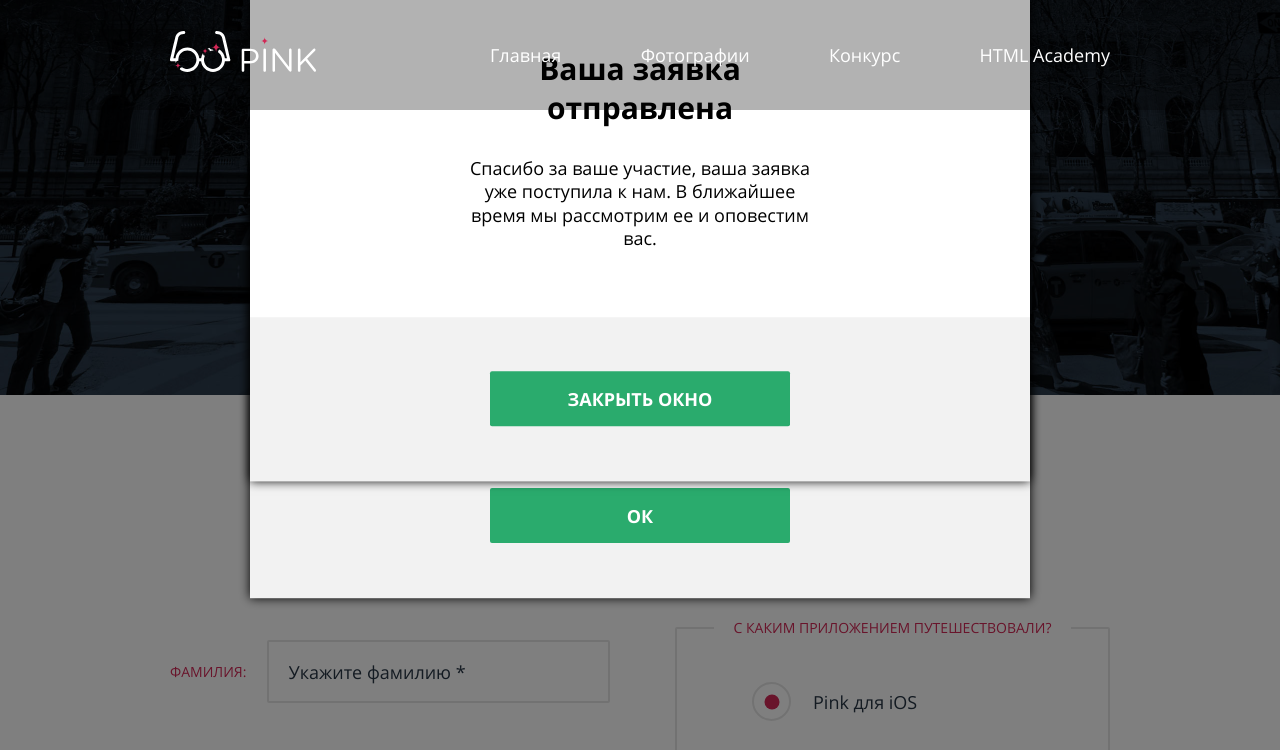
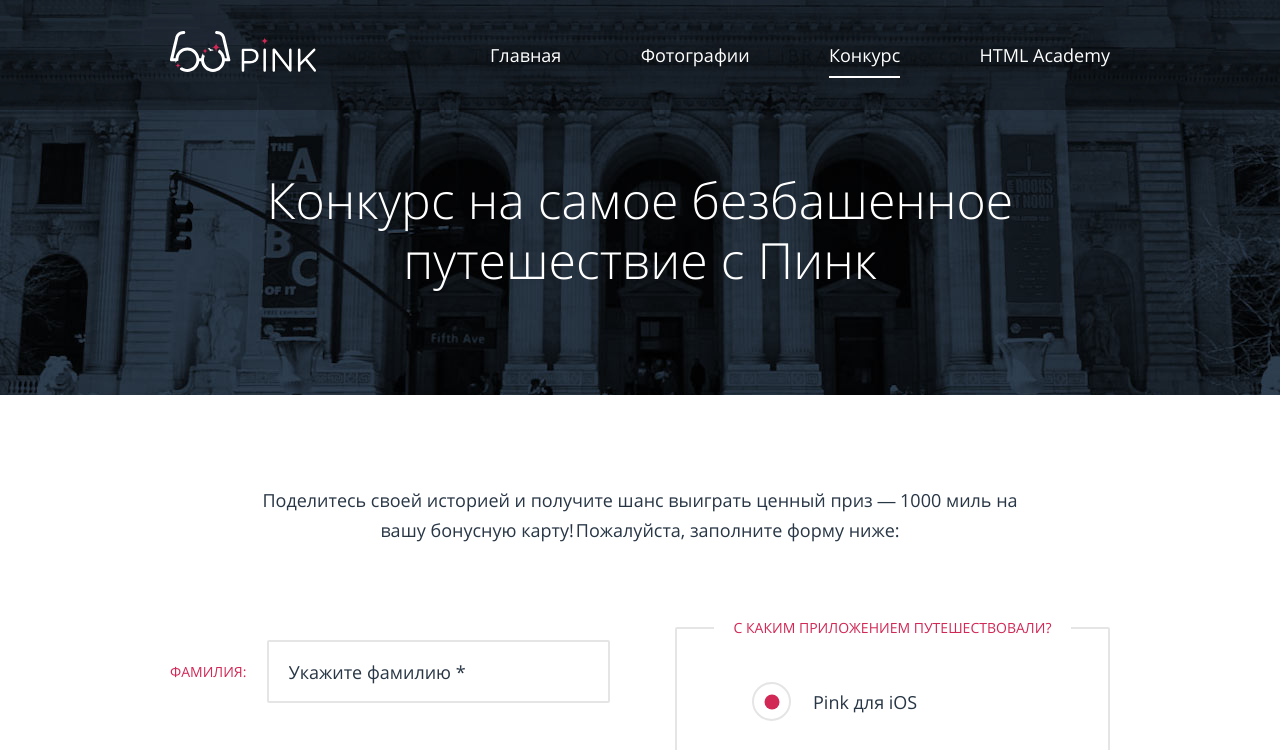
Before and after one commit to artTanya/pink, a website: page source/form.html in a window 1280 px wide. Shown: the top 750 px of the page. Drawn offline with nearby package versions, Linux system fonts and the light colour scheme; files that its build step writes are made by us from their sources.

Commit message:
add styles in site-list-link

```diff
--- a/source/form.html
+++ b/source/form.html
@@ -25,7 +25,7 @@
             <ul class="main-nav__list site-list">
               <li class="site-list__item"><a class="site-list__link" href="index.html">Главная</a></li>
               <li class="site-list__item"><a class="site-list__link" href="photo.html">Фотографии</a></li>
-              <li class="site-list__item"><a class="site-list__link" href="#">Конкурс</a></li>
+              <li class="site-list__item"><a class="site-list__link site-list__link--active" href="#">Конкурс</a></li>
               <li class="site-list__item"><a class="site-list__link" href="#">HTML Academy</a></li>
             </ul>
           </nav>
@@ -33,7 +33,7 @@
     </header>
     <main>
       <section class="intro intro--inner">
-        <div class="intro__top">
+        <div class="intro__top intro__top--inner">
           <div class="intro__content-wrapper intro__content-wrapper--inner"><h1 class="intro__title intro__title--inner-form">Конкурс на самое безбашенное путешествие с Пинк</h1></div>
         </div>
       </section>
@@ -176,7 +176,7 @@
         </div>
       </div>
     </footer>
-    <div class="overlay">
+    <!-- <div class="overlay">
       <div class="popup">
         <div class="popup__content-wrapper">
           <h3 class="popup__title">Что-то пошло не так!</h3>
@@ -199,7 +199,7 @@
             </div>
           </div>
         </div>
-    </div>
+    </div> -->
     <script src="js/script.js"></script>
   </body>
 </html>
--- a/source/sass/author-form.scss
+++ b/source/sass/author-form.scss
@@ -491,7 +491,7 @@
   }
 
   .author-form__item--contacts {
-    padding-bottom: 15px;
+    padding-bottom: 11px;
   }
 
 
@@ -534,4 +534,8 @@
     width: 371px;
     margin: 0;
   }
+
+  .author-form__item--emotions {
+    padding-bottom: 45px;
+  }
 }
--- a/source/sass/intro.scss
+++ b/source/sass/intro.scss
@@ -35,11 +35,17 @@
   background-size:  auto 286px, cover;
 }
 
+.intro__top.intro__top--inner,
+.intro__top.intro__top--inner-form {
+  background-image: none;
+  min-height: 170px;
+}
+
 .intro.intro--inner {
   background-image: url("../img/bg-back-mobile@1x.jpg");
   background-repeat: no-repeat;
-  background-position: center bottom;
-  background-size: cover;
+  background-position: center top;
+  background-size: 100%;
 }
 
 @media (min-width: $tablet-width) {
@@ -54,7 +60,8 @@
 
   .intro.intro--inner {
     background-image: url("../img/bg-back-tablet@1x.jpg");
-    background-position: center bottom;
+    background-position: center top;
+    background-size: auto;
     min-height: 440px;
     margin-bottom: 90px;
   }
@@ -89,9 +96,10 @@
   }
 
   .intro__title--inner-form {
-    width: 760px;
+    width: 475px;
     margin: 0 auto;
     padding: 0;
+    font-size: 50px;
   }
 }
 
@@ -106,18 +114,19 @@
 
   .intro.intro--inner {
     background-image: url("../img/bg-back-desktop@1x.jpg");
-    background-position: center bottom;
+    background-position: center top;
     min-height: 395px;
     margin-bottom: 90px;
+  }
+
+  .intro__title--inner-form {
+    width: 770px;
   }
 
   .intro__content-wrapper {
     padding-top: 219px;
   }
 
-  .intro__title {
-    font-size: 50px;
-  }
 
   .intro__title.intro__title--inner {
     width: 410px;
@@ -129,4 +138,5 @@
 
 
 
+
 }
--- a/source/sass/popup.scss
+++ b/source/sass/popup.scss
@@ -11,8 +11,8 @@
 .popup {
   position: absolute;
   width: 100%;
-  top: 50%;
-  transform: translateY(-50%);
+  top: 20%;
+  transform: translateY(-20%);
   background-color: #ffffff;
   padding-top: 45px;
   padding-bottom: 40px;
@@ -21,8 +21,8 @@
 
 .popup--success {
   position: absolute;
-  top: 30%;
-  transform: translateY(-30%);
+  top: 70%;
+  transform: translateY(-70%);
 }
 
 .popup__button {
--- a/source/sass/site-list.scss
+++ b/source/sass/site-list.scss
@@ -9,6 +9,7 @@
 }
 
 .site-list__link {
+  position: relative;
   text-transform: uppercase;
   text-decoration: none;
   color: #ffffff;
@@ -17,6 +18,16 @@
   text-align: center;
   padding: 20px 20px;
   margin: 0 auto;
+}
+
+.site-list__link--active::after {
+  position: absolute;
+  left: 0;
+  top: 30px;
+  width: 100%;
+  height: 2px;
+  background-color: #ffffff;
+  content: "";
 }
 
 .site-list__link:hover {
```
Also changed, not shown: source/photo.html (+1 -1 lines).
